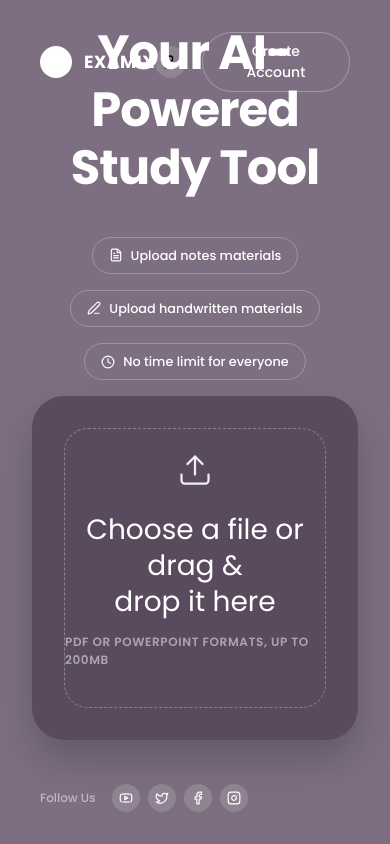
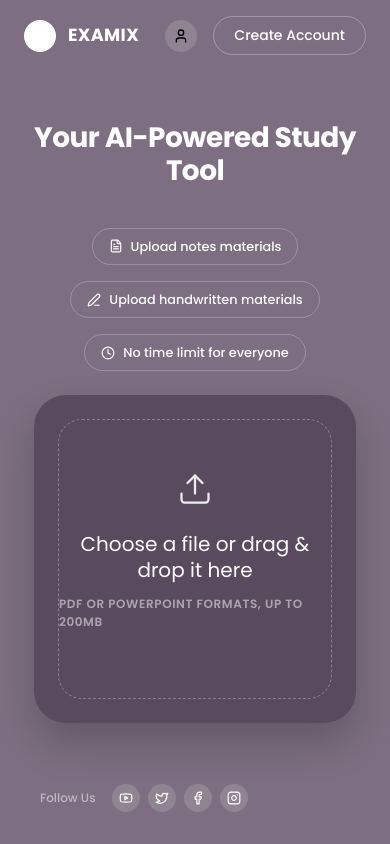
Before and after one commit to Haiderr89/study, a React (Vite) app: page / in a window 390 px wide. Built offline with nearby package versions, Linux system fonts and the light colour scheme.

Commit message:
Implement responsive tablet and mobile view

```diff
--- a/src/index.css
+++ b/src/index.css
@@ -1015,3 +1015,171 @@ input[type=number] {
   -moz-appearance: textfield;
   appearance: textfield;
 }
+
+/* --- RESPONSIVE TABLET & MOBILE VIEW --- */
+
+/* 1. Large Tablets & Small Laptops (Landscape) */
+@media (max-width: 1200px) {
+  .controls-sidebar {
+    width: 340px;
+    padding: 1.5rem;
+  }
+}
+
+/* 2. Standard Tablets (Landscape & Portrait) */
+@media (max-width: 1024px) {
+  .main-title {
+    font-size: 2.25rem;
+  }
+
+  .upload-wrapper,
+  .setup-card {
+    width: 90%;
+    max-width: none;
+    padding: 1.5rem;
+  }
+
+  .big-minutes {
+    font-size: 5rem;
+  }
+
+  .examix-header {
+    padding: 1rem 1.5rem;
+  }
+}
+
+/* 3. Portrait Tablets & Large Phones */
+@media (max-width: 768px) {
+
+  /* Allow scrolling on the root level if layout overflows */
+  html,
+  body,
+  #root {
+    overflow: auto;
+    height: auto;
+    min-height: 100vh;
+  }
+
+  /* Full screen containers should now be more flexible */
+  .examix-container,
+  .review-container {
+    height: auto;
+    min-height: 100vh;
+    overflow: visible;
+  }
+
+  /* Session Page Stack */
+  .session-content {
+    flex-direction: column;
+    height: auto;
+  }
+
+  .controls-sidebar {
+    width: 100%;
+    height: auto;
+    border-right: none;
+    border-bottom: 1px solid rgba(255, 255, 255, 0.1);
+    padding: 1.5rem;
+    gap: 1rem;
+    position: relative;
+    top: 0;
+  }
+
+  .pdf-area {
+    width: 100%;
+    height: 60vh;
+    /* Fixed height for PDF in vertical stack */
+    border-left: none;
+  }
+
+  /* Stats grid adjustment */
+  .stats-grid {
+    grid-template-columns: 1fr 1fr;
+  }
+
+  .timer-card,
+  .timer-card-session {
+    padding-bottom: 2rem;
+  }
+
+  .timer-card {
+    display: flex;
+    justify-content: space-between;
+    align-items: center;
+    padding: 1.25rem;
+  }
+
+  .timer-card div:first-child {
+    margin-bottom: 0 !important;
+  }
+
+  .timer-card div:nth-child(2) {
+    font-size: 2.5rem !important;
+  }
+
+  /* Homepage elements */
+  .examix-main {
+    margin-top: 0;
+    padding: 4rem 1rem;
+  }
+
+  .feature-pills {
+    margin-bottom: 1.5rem;
+  }
+
+  /* Setup Page */
+  .setup-card {
+    border-radius: 1.5rem;
+    padding: 1.5rem;
+  }
+
+  .time-pills-grid {
+    grid-template-columns: repeat(3, 1fr);
+  }
+
+  /* Review Mode */
+  .review-main {
+    flex-direction: column;
+  }
+
+  .review-sidebar {
+    width: 100%;
+    height: auto;
+    order: 2;
+    border-right: none;
+    border-top: 1px solid rgba(255, 255, 255, 0.1);
+    padding: 1.5rem;
+  }
+
+  .review-viewer {
+    height: 50vh;
+  }
+
+  .review-timer {
+    font-size: 1.1rem;
+    padding: 0.5rem 1rem;
+  }
+}
+
+/* 4. Small Phones */
+@media (max-width: 480px) {
+  .main-title {
+    font-size: 1.75rem;
+  }
+
+  .upload-text {
+    font-size: 1.25rem;
+  }
+
+  .big-minutes {
+    font-size: 4rem;
+  }
+
+  .stats-grid {
+    grid-template-columns: 1fr;
+  }
+
+  .time-pills-grid {
+    grid-template-columns: repeat(2, 1fr);
+  }
+}
```
